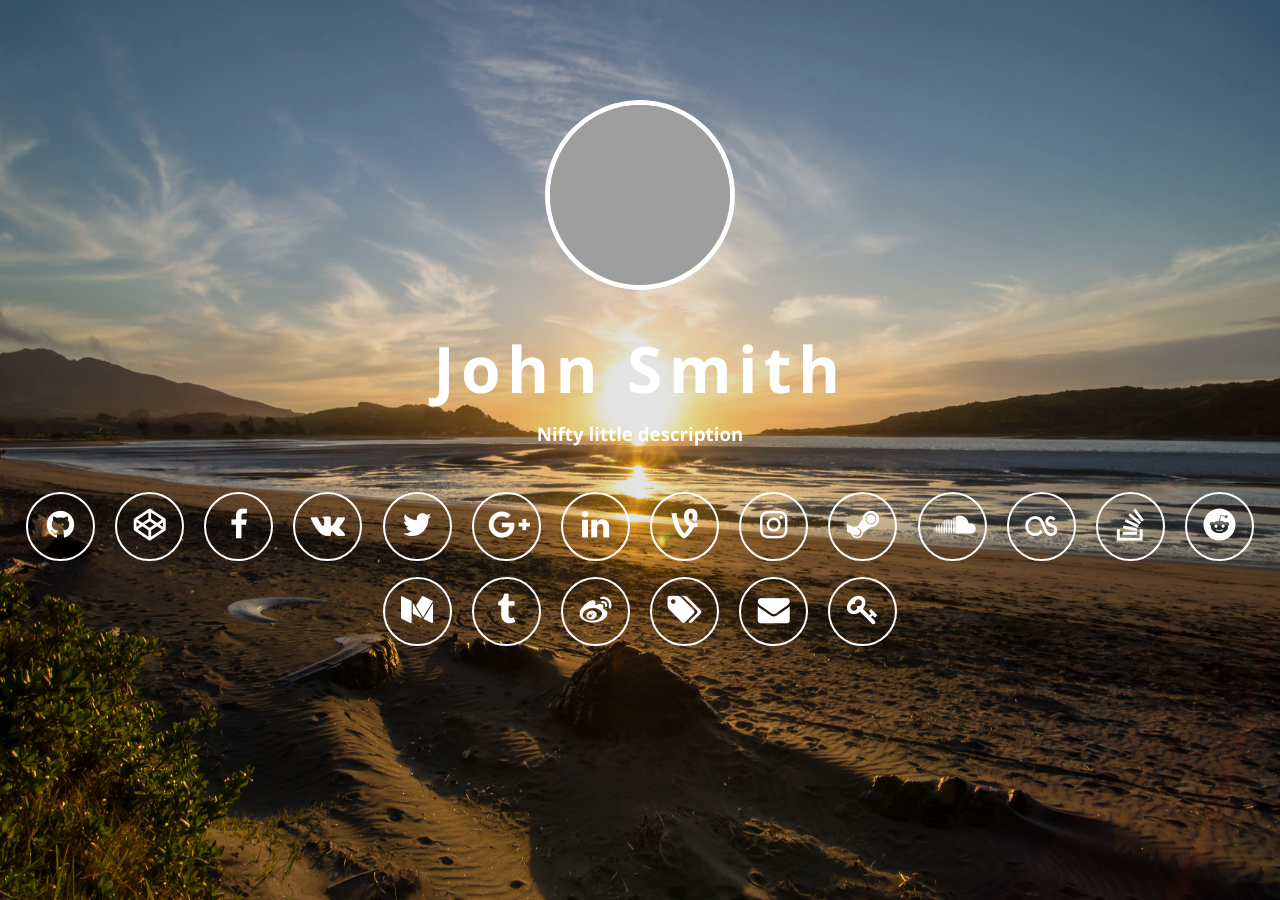
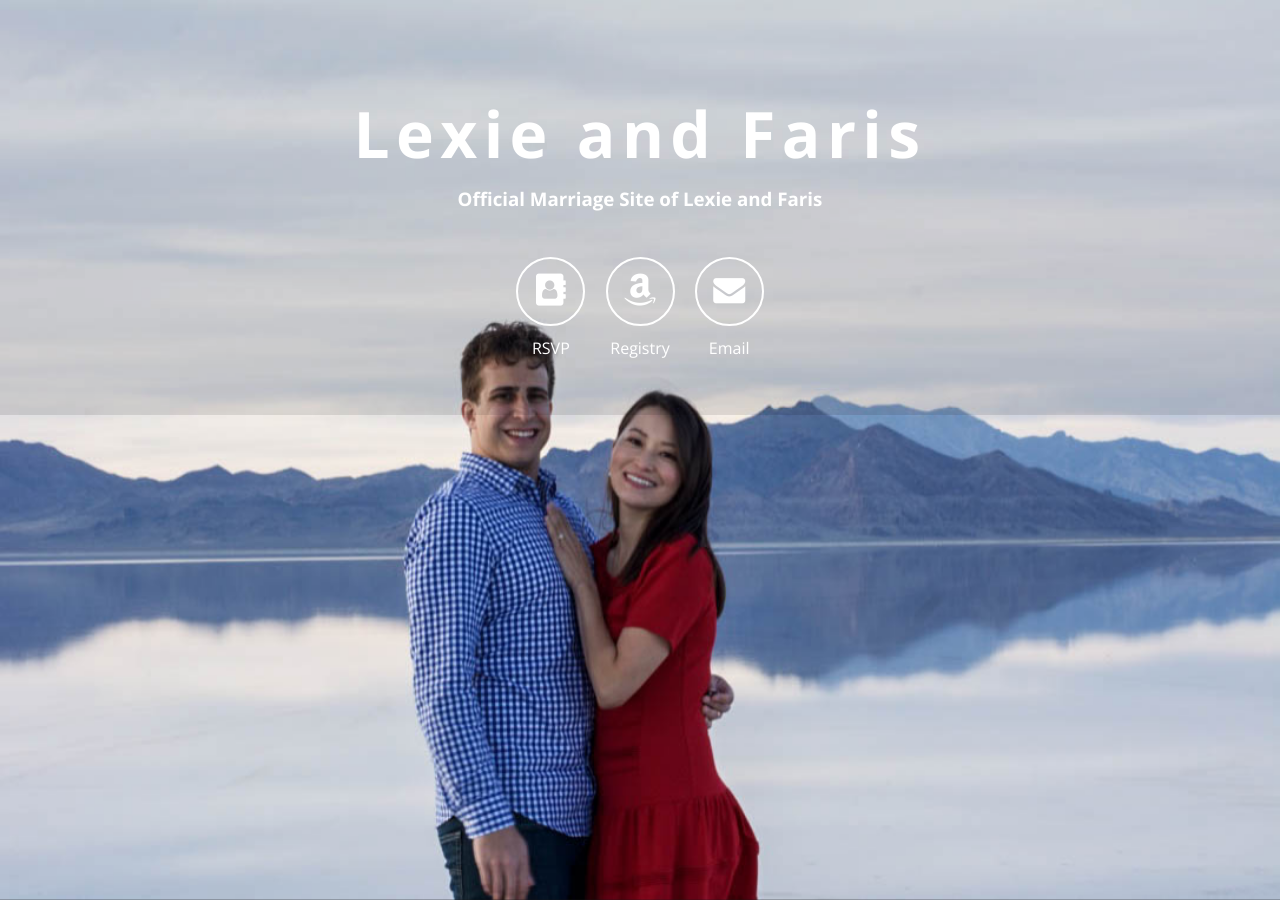
Before and after one commit to octaflop/lexie-faris.party, a Jekyll site: the page built from index.html, in a window 1280 px wide. Built offline with Jekyll 4.4.1, drawn with Linux system fonts in a browser that asks for light colours; nearby versions of some CDN libraries; grey boxes are pictures that could not be loaded.

Commit message:
Added bg image. Initial public

```diff
--- a/_config.yml
+++ b/_config.yml
@@ -1,39 +1,38 @@
 # Site settings
-name: John Smith
-description: "Nifty little description"
+name: Lexie and Faris
+description: "Official Marriage Site of Lexie and Faris"
 url: ""
 
 
 # Delete the lines you don't need
 # about 5 elements are recomended
-github_username:  dashingcode
-codepen_username: your_codepen_username_goes_here
-facebook_username: your_facebook_username_goes_here
-vk_username: your_vk_username_goes_here
-twitter_username: your_twitter_username_goes_here
-google_plus_username: your_google_plus_username_goes_here
-linkedin_username: your_linked_in_username_goes_here
-vine_username:  your_vine_username_goes_here
+# github_username:  dashingcode
+# codepen_username: your_codepen_username_goes_here
+# facebook_username: your_facebook_username_goes_here
+# vk_username: your_vk_username_goes_here
+# twitter_username: your_twitter_username_goes_here
+# google_plus_username: your_google_plus_username_goes_here
+# linkedin_username: your_linked_in_username_goes_here
+# vine_username:  your_vine_username_goes_here
 instagram_username:  your_instagram_username_goes_here
-flickr_username: your_flickr_username_goes_here
-steam_username: your_steam_username_goes_here
-soundcloud_username:  your_soundcloud_username_goes_here
-stack_of_username: your_stack_overflow_account_id_number_goes_here
-reddit_username: your_reddit_username_goes_here
-medium_username:  your_medium_username_goes_here
-tumblr_username: your_tumblr_username_goes_here
-weibo_username: your_weibo_username_goes_here
-lastfm_username: your_lastfm_username_goes_here
-blog_url: "/blog"
-email: your-email@example.domain
-public_key_url: "https://raw.pastebin.com/LINK-TO-PUBLIC-KEY"
+# flickr_username: your_flickr_username_goes_here
+# steam_username: your_steam_username_goes_here
+# soundcloud_username:  your_soundcloud_username_goes_here
+# stack_of_username: your_stack_overflow_account_id_number_goes_here
+# reddit_username: your_reddit_username_goes_here
+# medium_username:  your_medium_username_goes_here
+# tumblr_username: your_tumblr_username_goes_here
+# weibo_username: your_weibo_username_goes_here
+# lastfm_username: your_lastfm_username_goes_here
+# blog_url: "/blog"
+email: faris+lexie_wedding@theluckybead.com
+# public_key_url: "https://raw.pastebin.com/LINK-TO-PUBLIC-KEY"
 
-
-avatar: yes
+# avatar: yes
 #avatar_img_path: "imgs/avatar.jpg""
 # You can link to your GitHub image. That way it will get updated
 # automatically whenever you change your GitHub profile picture
-avatar_img_path: "https://avatars2.githubusercontent.com/u/17301305"
+# avatar_img_path: "https://avatars2.githubusercontent.com/u/17301305"
 
 
 front_img: yes
--- a/index.html
+++ b/index.html
@@ -15,7 +15,7 @@ permalink: /
         {% endif %}
         <link rel="stylesheet" href="{{ "css/front.css" | prepend: site.baseurl }}">
         <link href='https://fonts.googleapis.com/css?family=Open+Sans:400,700&subset=latin' rel='stylesheet' type='text/css'>
-        <link rel="stylesheet" href="https://maxcdn.bootstrapcdn.com/font-awesome/4.5.0/css/font-awesome.min.css">
+        <link rel="stylesheet" href="https://maxcdn.bootstrapcdn.com/font-awesome/4.7.0/css/font-awesome.min.css">
     </head>
     <body>
         <div class="content">
@@ -31,89 +31,15 @@ permalink: /
             <h3>{{ site.description }}</h3>
 
                 <ul>
-                    {% if site.github_username %}
-                    <li><a class="fa fa-2x fa-github" href="https://github.com/{{ site.github_username }}"><span class="description">GitHub</span></a></li>
-                    {% endif %}
-
-                    {% if site.codepen_username %}
-                    <li><a class="fa fa-2x fa-codepen" href="https://codepen.io/{{ site.codepen_username }}"><span class="description">CodePen</span></a></li>
-                    {% endif %}
-
-                    {% if site.facebook_username %}
-                    <li><a class="fa fa-2x fa-facebook" href="https://facebook.com/{{ site.facebook_username }}"><span class="description">Facebook</span></a></li>
-                    {% endif %}
-
-                    {% if site.vk_username %}
-                    <li><a class="fa fa-2x fa-vk" href="https://vk.com/{{ site.vk_username }}"><span class="description">ВКонтакте</span></a></li>
-                    {% endif %}
-
-                    {% if site.twitter_username %}
-                    <li><a class="fa fa-2x fa-twitter" href="https://twitter.com/{{ site.twitter_username }}"><span class="description">Twitter</span></a></li>
-                    {% endif %}
-
-                    {% if site.google_plus_username %}
-                    <li><a class="fa fa-2x fa-google-plus" href="https://plus.google.com/+{{ site.google_plus_username }}"><span class="description">Google +</span></a></li>
-                    {% endif %}
-
-                    {% if site.linkedin_username %}
-                    <li><a class="fa fa-2x fa-linkedin" href="https://linkedin.com/in/{{ site.linkedin_username }}"><span class="description">LinkedIn</span></a></li>
-                    {% endif %}
-
-                    {% if site.vine_username %}
-                    <li><a class="fa fa-2x fa-vine" href="https://vine.co/{{ site.vine_username }}"><span class="description">Vine</span></a></li>
-                    {% endif %}
-
-                    {% if site.instagram_username %}
-                    <li><a class="fa fa-2x fa-instagram" href="https://instagram.com/{{ site.instagram_username }}"><span class="description">Instagram</span></a></li>
-                    {% endif %}
-
-                    {% if site.flickr_usernmae %}
-                    <li><a class="fa fa-2x fa-flickr" href="https://flickr.com/photos/{{ site.flickr_username }}"><span class="description">Flickr</span></a></li>
-                    {% endif %}
-
-                    {% if site.steam_username %}
-                    <li><a class="fa fa-2x fa-steam" href="http://steamcommunity.com/id/{{ site.steam_username }}"><span class="description">Steam</span></a></li>
-                    {% endif %}
-
-                    {% if site.soundcloud_username %}
-                    <li><a class="fa fa-2x fa-soundcloud" href="https://soundcloud.com/{{ site.soundcloud_username }}"><span class="description">Soundcloud</span></a></li>
-                    {% endif %}
-
-                    {% if site.lastfm_username %}
-                    <li><a class="fa fa-2x fa-lastfm" href="http://www.last.fm/user/{{ site.lastfm_username }}"><span class="description">Last.fm</span></a></li>
-                    {% endif %}
-
-                    {% if site.stack_of_username %}
-                    <li><a class="fa fa-2x fa-stack-overflow" href="https://stackoverflow.com/users/{{ site.stack_of_username }}"><span class="description">Stack OF</span></a></li>
-                    {% endif %}
-
-                    {% if site.reddit_username %}
-                    <li><a class="fa fa-2x fa-reddit" href="https://reddit.com/user/{{ site.reddit_username }}"><span class="description">Reddit</span></a></li>
-                    {% endif %}
-
-                    {% if site.medium_username %}
-                    <li><a class="fa fa-2x fa-medium" href="https://medium.com/@{{ site.medium_username }}"><span class="description">Medium</span></a></li>
-                    {% endif %}
-
-                    {% if site.tumblr_username %}
-                    <li><a class="fa fa-2x fa-tumblr" href="https://{{ site.tumblr_username }}.tumblr.com/"><span class="description">Tumblr</span></a></li>
-                    {% endif %}
-
-                    {% if site.weibo_username %}
-                    <li><a class="fa fa-2x fa-weibo" href="https://weibo.com/{{ site.weibo_username }}"><span class="description">微博</span></a></li>
-                    {% endif %}
-
-                    {% if site.blog_url %}
-                    <li><a class="fa fa-2x fa-tags" href="{{ site.baseurl }}{{ site.blog_url }}"><span class="description">Blog</span></a></li>
-                    {% endif %}
-
-                    {% if site.email %}
-                    <li><a class="fa fa-2x fa-envelope" href="mailto:{{ site.email }}"><span class="description">Email</span></a></li>
-                    {% endif %}
-
-                    {% if site.public_key_url %}
-                    <li><a class="fa fa-2x fa-key" href="{{ site.public_key_url }}"><span class="description">PGP Key</span></a></li>
-                    {% endif %}
+                    <li><a class="fa fa-2x fa-address-book" href="https://goo.gl/forms/ATWxiYXFw83CZmo93"><span class="description">RSVP</span></a>
+                    <p>RSVP</p>
+                  </li>
+                    <li><a class="fa fa-2x fa-amazon" href="https://smile.amazon.com/wedding/share/lexie-faris"><span class="description">Registry</span></a>
+                      <p>Registry</p>
+                    </li>
+                    <li><a class="fa fa-2x fa-envelope" href="mailto:faris+lexie_wedding@theluckybead.com"><span class="description">Email</span></a>
+                      <p>Email</p>
+                    </li>
                 </ul>
         </div>
 
```
Also changed, not shown: imgs/background.jpg.
